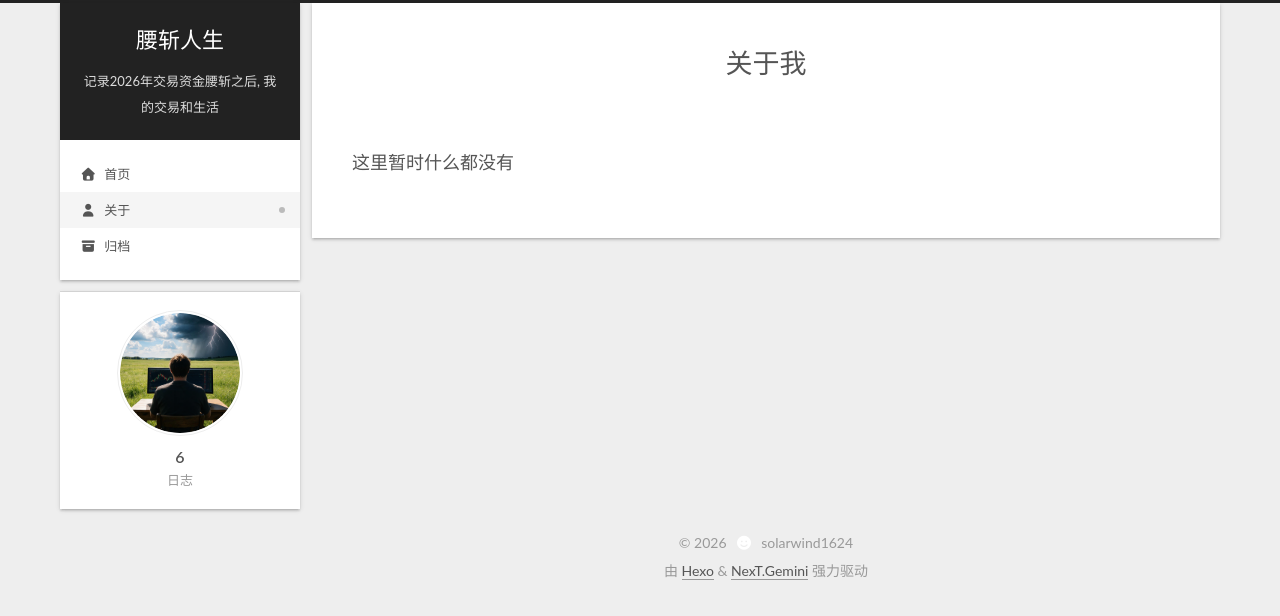
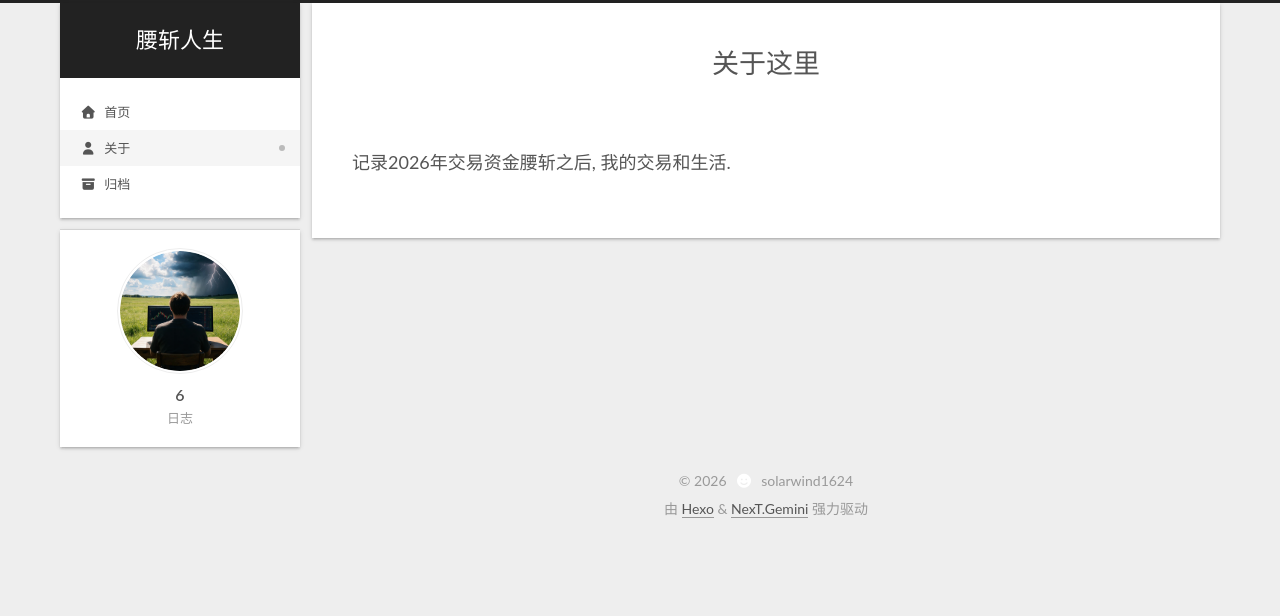
Before and after one commit to solarwind1624/solarwind1624.github.io, a plain HTML site: page about/index.html in a window 1280 px wide. Drawn offline with nearby package versions, Linux system fonts and the light colour scheme.

Commit message:
Site updated: 2026-08-11 08:39:35

```diff
--- a/about/index.html
+++ b/about/index.html
@@ -20,25 +20,25 @@
 
 <script class="next-config" data-name="main" type="application/json">{"hostname":"solarwind1624.github.io","root":"/","images":"/images","scheme":"Gemini","darkmode":true,"version":"8.29.0","exturl":false,"sidebar":{"position":"left","width_expanded":320,"width_dual_column":240,"display":"post","padding":18,"offset":12},"hljswrap":true,"codeblock":{"theme":{"light":"default","dark":"stackoverflow-dark"},"prism":{"light":"prism","dark":"prism-dark"},"copy_button":{"enable":true,"style":"flat"},"fold":{"enable":false,"height":500},"language":false},"bookmark":{"enable":false,"color":"#222","save":"auto"},"mediumzoom":false,"pangu":false,"comments":{"style":"tabs","active":null,"storage":true,"lazyload":false,"nav":null},"stickytabs":false,"motion":{"enable":true,"async":false,"duration":200,"transition":{"menu_item":"fadeInDown","post_block":"fadeIn","post_header":"fadeInDown","post_body":"fadeInDown","coll_header":"fadeInLeft","sidebar":"fadeInUp"}},"i18n":{"placeholder":"搜索...","empty":"没有找到任何搜索结果：${query}","hits_time":"找到 ${hits} 个搜索结果（用时 ${time} 毫秒）","hits":"找到 ${hits} 个搜索结果"}}</script><script src="/js/config.js" defer></script>
 
-    <meta name="description" content="这里暂时什么都没有">
+    <meta name="description" content="记录2026年交易资金腰斩之后, 我的交易和生活.">
 <meta property="og:type" content="website">
-<meta property="og:title" content="关于我">
+<meta property="og:title" content="关于这里">
 <meta property="og:url" content="https://solarwind1624.github.io/about/index.html">
 <meta property="og:site_name" content="腰斩人生">
-<meta property="og:description" content="这里暂时什么都没有">
+<meta property="og:description" content="记录2026年交易资金腰斩之后, 我的交易和生活.">
 <meta property="og:locale" content="zh_CN">
 <meta property="article:published_time" content="2026-08-07T09:48:16.000Z">
-<meta property="article:modified_time" content="2026-08-10T12:53:15.861Z">
+<meta property="article:modified_time" content="2026-08-11T00:38:53.789Z">
 <meta name="twitter:card" content="summary">
 
 
 <link rel="canonical" href="https://solarwind1624.github.io/about/">
 
 
-<script class="next-config" data-name="page" type="application/json">{"sidebar":"","isHome":false,"isPost":false,"lang":"zh-CN","comments":true,"permalink":"https://solarwind1624.github.io/about/index.html","path":"about/index.html","title":"关于我"}</script>
+<script class="next-config" data-name="page" type="application/json">{"sidebar":"","isHome":false,"isPost":false,"lang":"zh-CN","comments":true,"permalink":"https://solarwind1624.github.io/about/index.html","path":"about/index.html","title":"关于这里"}</script>
 
 <script class="next-config" data-name="calendar" type="application/json">""</script>
-<title>关于我 | 腰斩人生
+<title>关于这里 | 腰斩人生
 </title>
 
 
@@ -91,7 +91,6 @@
       <p class="site-title">腰斩人生</p>
       <i class="logo-line"></i>
     </a>
-      <p class="site-subtitle" itemprop="description">记录2026年交易资金腰斩之后, 我的交易和生活</p>
   </div>
 
   <div class="site-nav-right">
@@ -167,7 +166,7 @@
 
     <div class="post-block" lang="zh-CN"><header class="post-header">
 
-<h1 class="post-title" itemprop="name headline">关于我
+<h1 class="post-title" itemprop="name headline">关于这里
 </h1>
 
 <div class="post-meta-container">
@@ -179,7 +178,7 @@
 
 
       <div class="post-body">
-          <p>这里暂时什么都没有</p>
+          <p>记录2026年交易资金腰斩之后, 我的交易和生活.</p>
 
       </div>
 
--- a/css/main.css
+++ b/css/main.css
@@ -1414,7 +1414,7 @@ pre code {
     vertical-align: middle;
   }
   .links-of-author a::before {
-    background: #d154b3;
+    background: #0d44ff;
     display: inline-block;
     margin-right: 3px;
     transform: translateY(-2px);
```
Also changed, not shown: 2026/08/05/2026-08-05/index.html (+0 -1 lines), 2026/08/06/2026-08-06/index.html (+0 -1 lines), 2026/08/07/2026-08-07/index.html (+0 -1 lines), 2026/08/08/2026-08-08/index.html (+0 -1 lines), 2026/08/09/2026-08-09/index.html (+0 -1 lines), 2026/08/10/2026-08-10/index.html (+0 -1 lines), archives/2026/08/index.html (+0 -1 lines), archives/2026/index.html (+0 -1 lines), archives/index.html (+0 -1 lines), index.html (+0 -1 lines).
